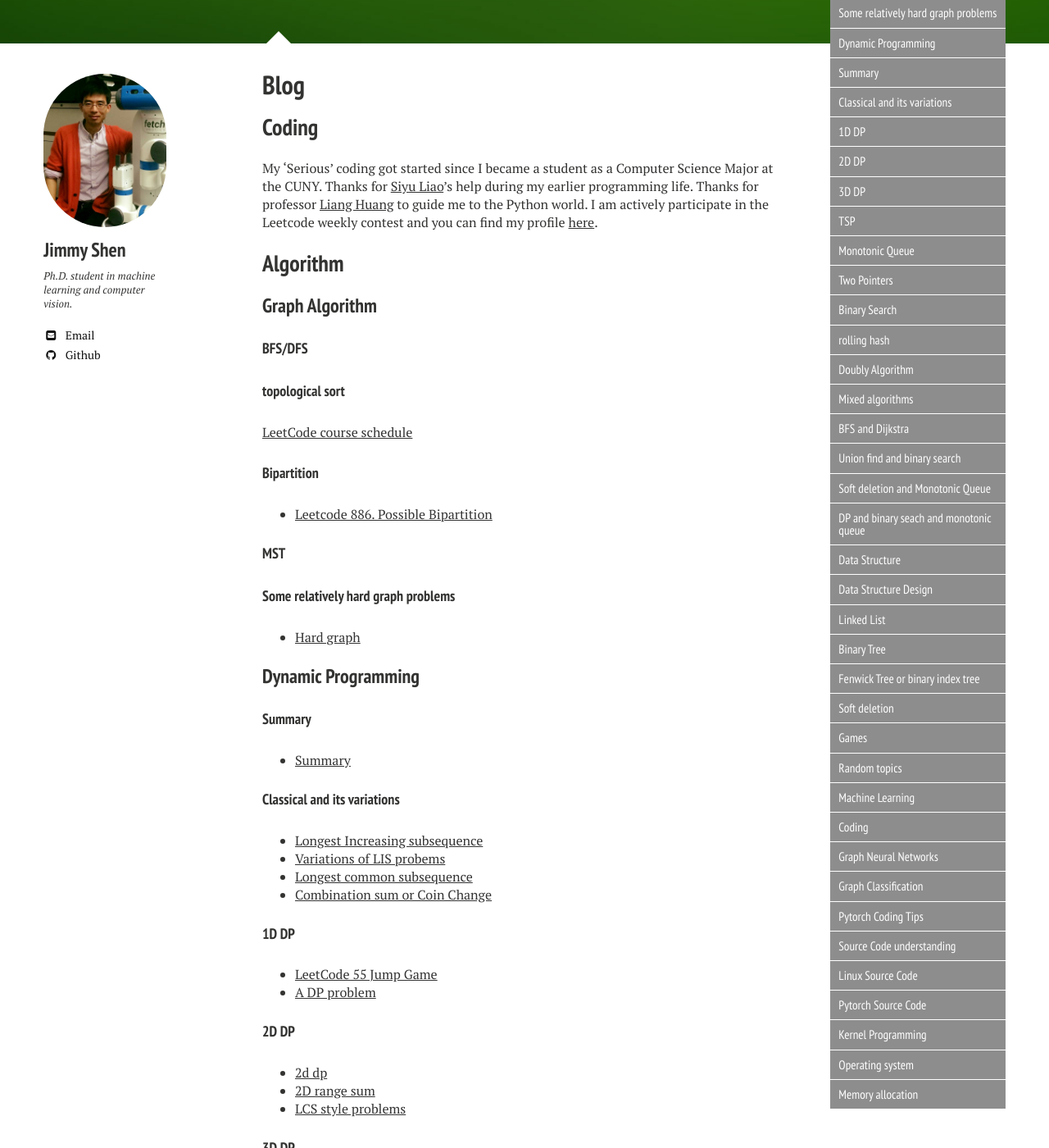
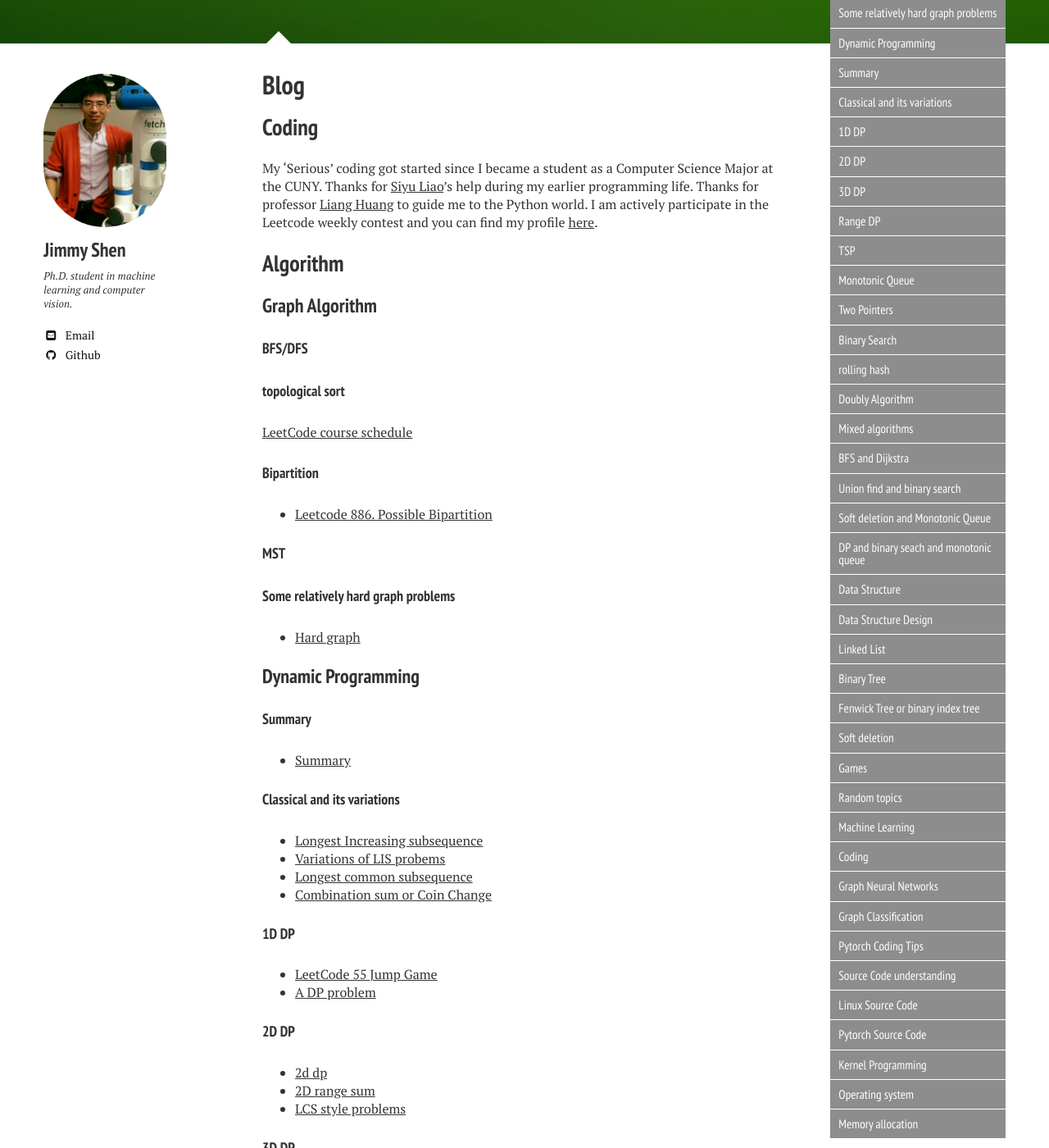
Before and after one commit to xiaokeshen/xiaokeshen.github.io, a Jekyll site: the page built from blog/index.md, in a window 1280 px wide and 1400 px high, scrolled down 368 px. Shown: the whole window at 82% size. Built offline with Jekyll 4.4.1, drawn with Linux system fonts in a browser that asks for light colours; nearby versions of some CDN libraries.

Commit message:
add one blog

```diff
--- a/blog/index.md
+++ b/blog/index.md
@@ -62,6 +62,9 @@
 #### 3D DP
 - [3d dp](https://medium.com/@jim.morris.shen/3d-dp-c5488ba77f9a?source=friends_link&sk=91a4aaccdf4d1c63025bb7186e3c54c5)
 - [Dijkstra and Floyd Warshall](https://medium.com/analytics-vidhya/dijkstra-and-floyd-warshall-floyd-war-1937d8ac95f0)
+
+#### Range DP
+- [Range DP](https://medium.com/@jim.morris.shen/range-dp-5aa05d902a78?source=friends_link&sk=48b0122fdd5abb8690a2a81359e5ee39)
 
 #### TSP
 - [Are you ready for solving the traveling salesman problem?](https://medium.com/analytics-vidhya/are-you-read-for-solving-the-traveling-salesman-problem-80e3c4ea45fc?source=friends_link&sk=b28ea8888460935401ae02f800d6ccd8)
```
